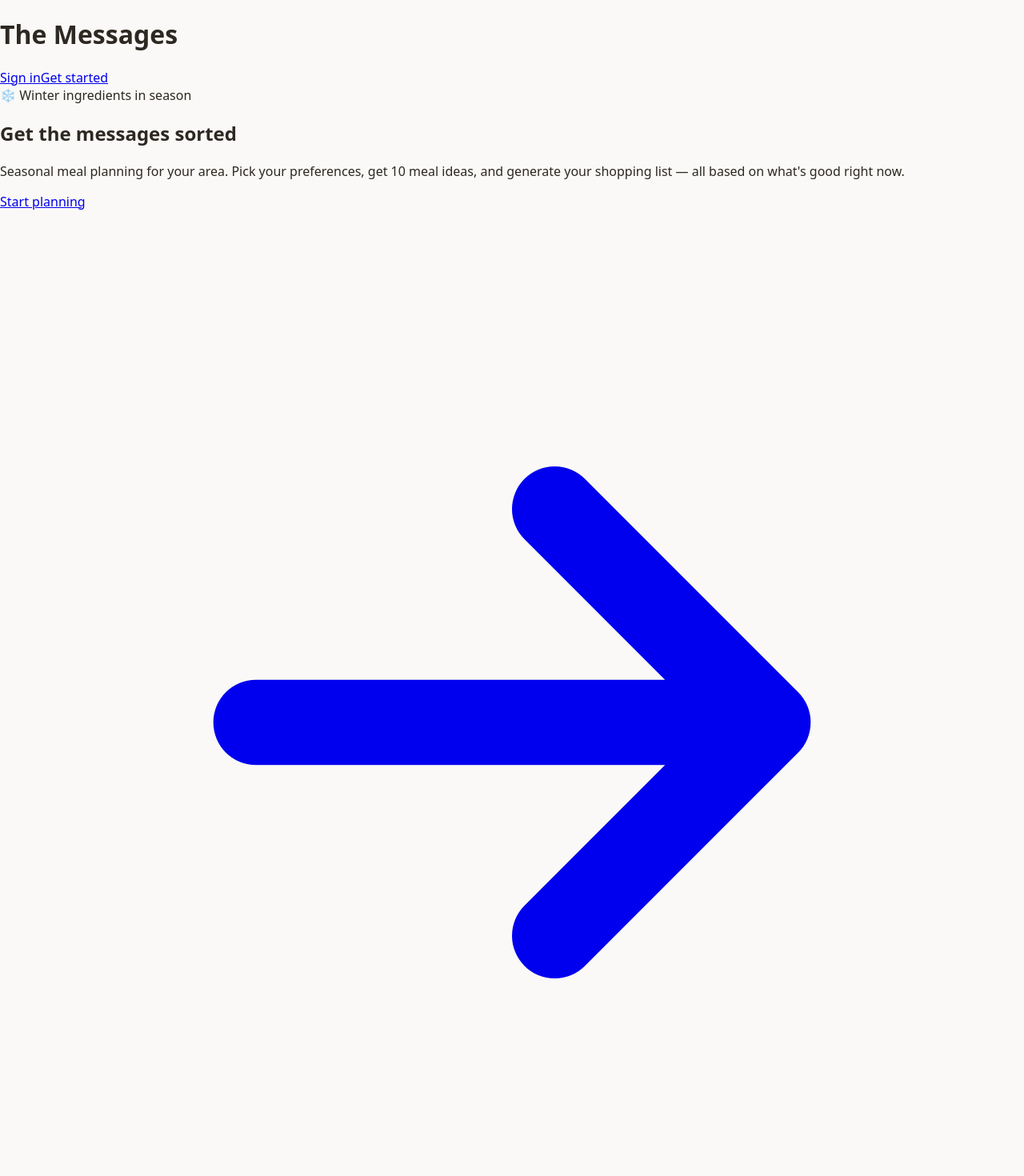
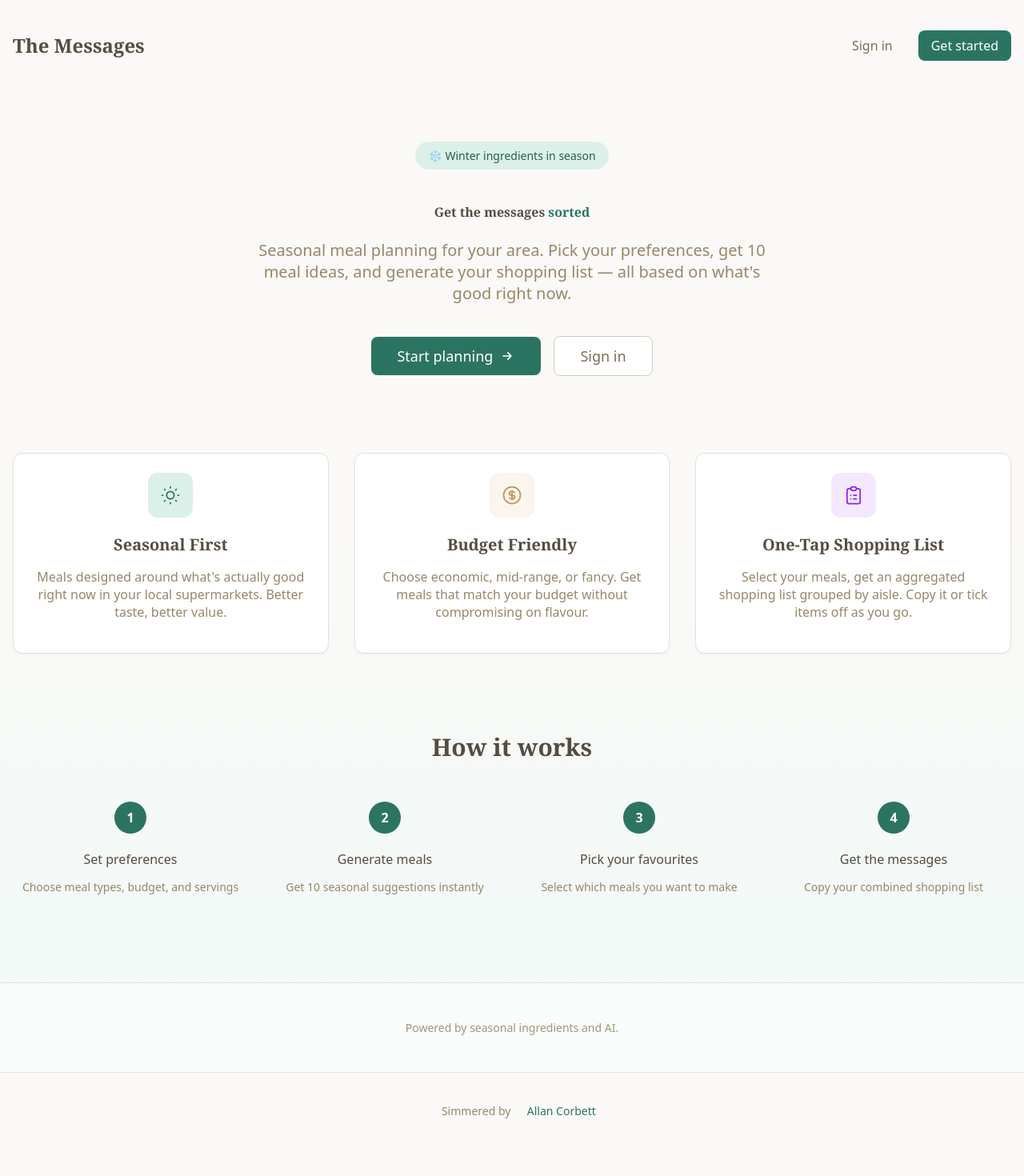
Before and after one commit to allancorbett/the-messages, a Next.js app: page / in a window 1280 px wide. Shown: the top 1470 px of the page at 80% size. After the commit the page ends 1436 px from the top, so only its background shows below. Built offline with nearby package versions, Linux system fonts and the light colour scheme; no server answers.

Commit message:
Convert home page to CSS modules
- Migrated landing page from Tailwind to CSS modules
- All pages now use semantic class names with CSS variables
- Complete removal of all Tailwind utility classes
- Build passing successfully

Migration is now 100% complete!

```diff
--- /dev/null
+++ b/src/app/page.module.css
@@ -0,0 +1,330 @@
+.page {
+  min-block-size: 100vh;
+  background: linear-gradient(
+    to bottom,
+    rgb(var(--color-peat-50)),
+    rgb(var(--color-peat-50)),
+    rgb(var(--color-brine-50))
+  );
+}
+
+.header {
+  max-inline-size: 80rem;
+  margin-inline: auto;
+  padding-inline: var(--space-4);
+  padding-block: var(--space-6);
+  display: flex;
+  align-items: center;
+  justify-content: space-between;
+}
+
+.logo {
+  font-family: var(--font-display);
+  font-size: var(--font-2xl);
+  color: rgb(var(--color-peat-900));
+}
+
+.header-actions {
+  display: flex;
+  align-items: center;
+  gap: var(--space-4);
+}
+
+.ghost-button {
+  display: inline-flex;
+  align-items: center;
+  justify-content: center;
+  gap: var(--space-2);
+  border-radius: var(--radius-lg);
+  padding-block: var(--space-2);
+  padding-inline: var(--space-4);
+  font-weight: 500;
+  color: rgb(var(--color-peat-700));
+  background-color: transparent;
+  border: none;
+  text-decoration: none;
+  cursor: pointer;
+  transition: all var(--transition-base);
+}
+
+.ghost-button:hover {
+  background-color: rgb(var(--color-peat-100));
+}
+
+.primary-button {
+  display: inline-flex;
+  align-items: center;
+  justify-content: center;
+  gap: var(--space-2);
+  border-radius: var(--radius-lg);
+  background-color: rgb(var(--color-brine-600));
+  padding-block: var(--space-2);
+  padding-inline: var(--space-4);
+  font-weight: 500;
+  color: white;
+  border: none;
+  text-decoration: none;
+  cursor: pointer;
+  transition: all var(--transition-base);
+}
+
+.primary-button:hover {
+  background-color: rgb(var(--color-brine-700));
+}
+
+.main {
+  max-inline-size: 80rem;
+  margin-inline: auto;
+  padding-inline: var(--space-4);
+  padding-block-start: var(--space-16);
+  padding-block-end: var(--space-24);
+}
+
+.hero {
+  text-align: center;
+  max-inline-size: 48rem;
+  margin-inline: auto;
+}
+
+.badge {
+  display: inline-flex;
+  align-items: center;
+  gap: var(--space-2);
+  padding-inline: var(--space-4);
+  padding-block: var(--space-2);
+  border-radius: var(--radius-full);
+  background-color: rgb(var(--color-brine-100));
+  color: rgb(var(--color-brine-700));
+  font-size: var(--font-sm);
+  font-weight: 500;
+  margin-block-end: var(--space-8);
+}
+
+.hero-title {
+  font-family: var(--font-display);
+  font-size: var(--font-5xl);
+  color: rgb(var(--color-peat-900));
+  margin-block-end: var(--space-6);
+  line-height: 1.1;
+}
+
+@media (min-width: 640px) {
+  .hero-title {
+    font-size: var(--font-6xl);
+  }
+}
+
+.hero-title-accent {
+  color: rgb(var(--color-brine-600));
+}
+
+.hero-description {
+  font-size: var(--font-xl);
+  color: rgb(var(--color-peat-600));
+  margin-block-end: var(--space-10);
+  max-inline-size: 42rem;
+  margin-inline: auto;
+}
+
+.hero-actions {
+  display: flex;
+  flex-direction: column;
+  align-items: center;
+  justify-content: center;
+  gap: var(--space-4);
+}
+
+@media (min-width: 640px) {
+  .hero-actions {
+    flex-direction: row;
+  }
+}
+
+.hero-button {
+  display: inline-flex;
+  align-items: center;
+  justify-content: center;
+  gap: var(--space-2);
+  border-radius: var(--radius-lg);
+  background-color: rgb(var(--color-brine-600));
+  padding-block: var(--space-3);
+  padding-inline: var(--space-8);
+  font-weight: 500;
+  font-size: var(--font-lg);
+  color: white;
+  border: none;
+  text-decoration: none;
+  cursor: pointer;
+  transition: all var(--transition-base);
+}
+
+.hero-button:hover {
+  background-color: rgb(var(--color-brine-700));
+}
+
+.hero-button-icon {
+  inline-size: 1.25rem;
+  block-size: 1.25rem;
+}
+
+.secondary-button {
+  display: inline-flex;
+  align-items: center;
+  justify-content: center;
+  gap: var(--space-2);
+  border-radius: var(--radius-lg);
+  border: 1px solid rgb(var(--color-peat-300));
+  background-color: white;
+  padding-block: var(--space-3);
+  padding-inline: var(--space-8);
+  font-weight: 500;
+  font-size: var(--font-lg);
+  color: rgb(var(--color-peat-700));
+  text-decoration: none;
+  cursor: pointer;
+  transition: all var(--transition-base);
+}
+
+.secondary-button:hover {
+  background-color: rgb(var(--color-peat-50));
+  border-color: rgb(var(--color-peat-400));
+}
+
+.features {
+  display: grid;
+  gap: var(--space-8);
+  margin-block-start: var(--space-24);
+}
+
+@media (min-width: 768px) {
+  .features {
+    grid-template-columns: repeat(3, 1fr);
+  }
+}
+
+.feature-card {
+  border-radius: var(--radius-xl);
+  border: 1px solid rgb(var(--color-peat-200));
+  background-color: white;
+  padding: var(--space-6);
+  box-shadow: var(--shadow-sm);
+  text-align: center;
+}
+
+.feature-icon-container {
+  inline-size: 3.5rem;
+  block-size: 3.5rem;
+  border-radius: var(--radius-xl);
+  display: flex;
+  align-items: center;
+  justify-content: center;
+  margin-inline: auto;
+  margin-block-end: var(--space-4);
+}
+
+.feature-icon-container.brine {
+  background-color: rgb(var(--color-brine-100));
+}
+
+.feature-icon-container.oat {
+  background-color: rgb(var(--color-oat-100));
+}
+
+.feature-icon-container.heather {
+  background-color: rgb(var(--color-heather-100));
+}
+
+.feature-icon {
+  inline-size: 1.75rem;
+  block-size: 1.75rem;
+}
+
+.feature-icon.brine {
+  color: rgb(var(--color-brine-600));
+}
+
+.feature-icon.oat {
+  color: rgb(var(--color-oat-600));
+}
+
+.feature-icon.heather {
+  color: rgb(var(--color-heather-600));
+}
+
+.feature-title {
+  font-family: var(--font-display);
+  font-size: var(--font-xl);
+  color: rgb(var(--color-peat-900));
+  margin-block-end: var(--space-2);
+}
+
+.feature-description {
+  color: rgb(var(--color-peat-600));
+}
+
+.how-it-works {
+  margin-block-start: var(--space-24);
+}
+
+.section-title {
+  font-family: var(--font-display);
+  font-size: var(--font-3xl);
+  color: rgb(var(--color-peat-900));
+  text-align: center;
+  margin-block-end: var(--space-12);
+}
+
+.steps {
+  display: grid;
+  gap: var(--space-6);
+}
+
+@media (min-width: 768px) {
+  .steps {
+    grid-template-columns: repeat(4, 1fr);
+  }
+}
+
+.step {
+  text-align: center;
+}
+
+.step-number {
+  inline-size: 2.5rem;
+  block-size: 2.5rem;
+  border-radius: var(--radius-full);
+  background-color: rgb(var(--color-brine-600));
+  color: white;
+  font-weight: 700;
+  display: flex;
+  align-items: center;
+  justify-content: center;
+  margin-inline: auto;
+  margin-block-end: var(--space-3);
+}
+
+.step-title {
+  font-weight: 500;
+  color: rgb(var(--color-peat-900));
+  margin-block-end: var(--space-1);
+}
+
+.step-description {
+  font-size: var(--font-sm);
+  color: rgb(var(--color-peat-600));
+}
+
+.footer {
+  border-block-start: 1px solid rgb(var(--color-peat-200));
+  background-color: rgb(255 255 255 / 0.5);
+}
+
+.footer-content {
+  max-inline-size: 80rem;
+  margin-inline: auto;
+  padding-inline: var(--space-4);
+  padding-block: var(--space-8);
+  text-align: center;
+  font-size: var(--font-sm);
+  color: rgb(var(--color-peat-500));
+}
--- a/src/app/page.tsx
+++ b/src/app/page.tsx
@@ -2,6 +2,7 @@ import Link from "next/link";
 import { createClient } from "@/lib/supabase/server";
 import { redirect } from "next/navigation";
 import { getCurrentSeason, getSeasonEmoji, capitalise } from "@/lib/utils";
+import styles from "./page.module.css";
 
 export default async function HomePage() {
   const supabase = await createClient();
@@ -17,43 +18,43 @@ export default async function HomePage() {
   const season = getCurrentSeason();
 
   return (
-    <div className="min-h-screen bg-gradient-to-b from-peat-50 via-peat-50 to-brine-50">
+    <div className={styles.page}>
       {/* Header */}
-      <header className="max-w-5xl mx-auto px-4 py-6 flex items-center justify-between">
-        <h1 className="font-display text-2xl text-peat-900">The Messages</h1>
-        <div className="flex items-center gap-4">
-          <Link href="/login" className="btn-ghost">
+      <header className={styles.header}>
+        <h1 className={styles.logo}>The Messages</h1>
+        <div className={styles["header-actions"]}>
+          <Link href="/login" className={styles["ghost-button"]}>
             Sign in
           </Link>
-          <Link href="/signup" className="btn-primary">
+          <Link href="/signup" className={styles["primary-button"]}>
             Get started
           </Link>
         </div>
       </header>
 
       {/* Hero */}
-      <main className="max-w-5xl mx-auto px-4 pt-16 pb-24">
-        <div className="text-center max-w-3xl mx-auto">
-          <div className="inline-flex items-center gap-2 px-4 py-2 rounded-full bg-brine-100 text-brine-700 text-sm font-medium mb-8">
+      <main className={styles.main}>
+        <div className={styles.hero}>
+          <div className={styles.badge}>
             {getSeasonEmoji(season)} {capitalise(season)} ingredients in season
           </div>
 
-          <h2 className="font-display text-5xl sm:text-6xl text-peat-900 mb-6 leading-tight">
+          <h2 className={styles["hero-title"]}>
             Get the messages
-            <span className="text-brine-600"> sorted</span>
+            <span className={styles["hero-title-accent"]}> sorted</span>
           </h2>
 
-          <p className="text-xl text-peat-600 mb-10 max-w-2xl mx-auto">
+          <p className={styles["hero-description"]}>
             Seasonal meal planning for your area. Pick your preferences, get 10
             meal ideas, and generate your shopping list — all based on
             what&apos;s good right now.
           </p>
 
-          <div className="flex flex-col sm:flex-row items-center justify-center gap-4">
-            <Link href="/signup" className="btn-primary text-lg px-8 py-3">
+          <div className={styles["hero-actions"]}>
+            <Link href="/signup" className={styles["hero-button"]}>
               Start planning
               <svg
-                className="w-5 h-5"
+                className={styles["hero-button-icon"]}
                 fill="none"
                 viewBox="0 0 24 24"
                 stroke="currentColor"
@@ -66,18 +67,18 @@ export default async function HomePage() {
                 />
               </svg>
             </Link>
-            <Link href="/login" className="btn-secondary text-lg px-8 py-3">
+            <Link href="/login" className={styles["secondary-button"]}>
               Sign in
             </Link>
           </div>
         </div>
 
         {/* Features */}
-        <div className="grid md:grid-cols-3 gap-8 mt-24">
-          <div className="card text-center">
-            <div className="w-14 h-14 rounded-xl bg-brine-100 flex items-center justify-center mx-auto mb-4">
+        <div className={styles.features}>
+          <div className={styles["feature-card"]}>
+            <div className={`${styles["feature-icon-container"]} ${styles.brine}`}>
               <svg
-                className="w-7 h-7 text-brine-600"
+                className={`${styles["feature-icon"]} ${styles.brine}`}
                 fill="none"
                 viewBox="0 0 24 24"
                 stroke="currentColor"
@@ -90,19 +91,19 @@ export default async function HomePage() {
                 />
               </svg>
             </div>
-            <h3 className="font-display text-xl text-peat-900 mb-2">
+            <h3 className={styles["feature-title"]}>
               Seasonal First
             </h3>
-            <p className="text-peat-600">
+            <p className={styles["feature-description"]}>
               Meals designed around what&apos;s actually good right now in your
               local supermarkets. Better taste, better value.
             </p>
           </div>
 
-          <div className="card text-center">
-            <div className="w-14 h-14 rounded-xl bg-oat-100 flex items-center justify-center mx-auto mb-4">
+          <div className={styles["feature-card"]}>
+            <div className={`${styles["feature-icon-container"]} ${styles.oat}`}>
               <svg
-                className="w-7 h-7 text-oat-600"
+                className={`${styles["feature-icon"]} ${styles.oat}`}
                 fill="none"
                 viewBox="0 0 24 24"
                 stroke="currentColor"
@@ -115,19 +116,19 @@ export default async function HomePage() {
                 />
               </svg>
             </div>
-            <h3 className="font-display text-xl text-peat-900 mb-2">
+            <h3 className={styles["feature-title"]}>
               Budget Friendly
             </h3>
-            <p className="text-peat-600">
+            <p className={styles["feature-description"]}>
               Choose economic, mid-range, or fancy. Get meals that match your
               budget without compromising on flavour.
             </p>
           </div>
 
-          <div className="card text-center">
-            <div className="w-14 h-14 rounded-xl bg-heather-100 flex items-center justify-center mx-auto mb-4">
+          <div className={styles["feature-card"]}>
+            <div className={`${styles["feature-icon-container"]} ${styles.heather}`}>
               <svg
-                className="w-7 h-7 text-heather-600"
+                className={`${styles["feature-icon"]} ${styles.heather}`}
                 fill="none"
                 viewBox="0 0 24 24"
                 stroke="currentColor"
@@ -140,10 +141,10 @@ export default async function HomePage() {
                 />
               </svg>
             </div>
-            <h3 className="font-display text-xl text-peat-900 mb-2">
+            <h3 className={styles["feature-title"]}>
               One-Tap Shopping List
             </h3>
-            <p className="text-peat-600">
+            <p className={styles["feature-description"]}>
               Select your meals, get an aggregated shopping list grouped by
               aisle. Copy it or tick items off as you go.
             </p>
@@ -151,11 +152,11 @@ export default async function HomePage() {
         </div>
 
         {/* How it works */}
-        <div className="mt-24">
-          <h3 className="font-display text-3xl text-peat-900 text-center mb-12">
+        <div className={styles["how-it-works"]}>
+          <h3 className={styles["section-title"]}>
             How it works
           </h3>
-          <div className="grid md:grid-cols-4 gap-6">
+          <div className={styles.steps}>
             {[
               {
                 step: "1",
@@ -178,12 +179,12 @@ export default async function HomePage() {
                 desc: "Copy your combined shopping list",
               },
             ].map((item) => (
-              <div key={item.step} className="text-center">
-                <div className="w-10 h-10 rounded-full bg-brine-600 text-white font-bold flex items-center justify-center mx-auto mb-3">
+              <div key={item.step} className={styles.step}>
+                <div className={styles["step-number"]}>
                   {item.step}
                 </div>
-                <h4 className="font-medium text-peat-900 mb-1">{item.title}</h4>
-                <p className="text-sm text-peat-600">{item.desc}</p>
+                <h4 className={styles["step-title"]}>{item.title}</h4>
+                <p className={styles["step-description"]}>{item.desc}</p>
               </div>
             ))}
           </div>
@@ -191,8 +192,8 @@ export default async function HomePage() {
       </main>
 
       {/* Footer */}
-      <footer className="border-t border-peat-200 bg-white/50">
-        <div className="max-w-5xl mx-auto px-4 py-8 text-center text-sm text-peat-500">
+      <footer className={styles.footer}>
+        <div className={styles["footer-content"]}>
           <p>
             Powered by seasonal ingredients and AI.
           </p>
```
Also changed, not shown: public/sw.js.
